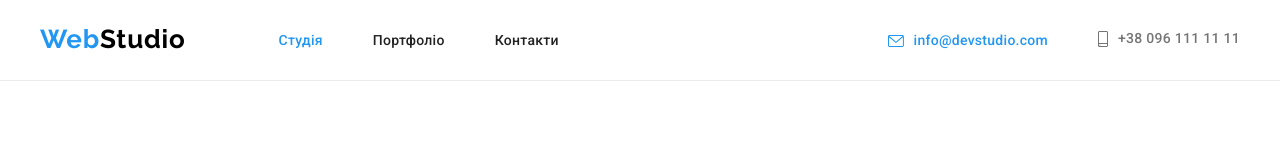
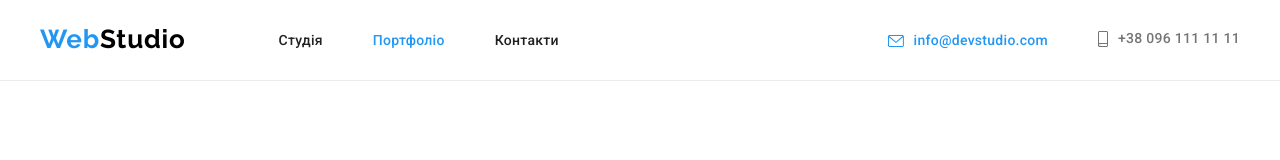
Before and after one commit to Ligantey/goit-markup-hw-01, a plain HTML site: page portfolio.html in a window 1280 px wide. Shown: the top 160 px of the page. Drawn offline with nearby package versions, Linux system fonts and the light colour scheme.

Commit message:
upgrade-39

```diff
--- a/portfolio.html
+++ b/portfolio.html
@@ -35,8 +35,8 @@
             </li>
           </ul>
           <ul class="site-nav">
-            <li><a href="Студія" class="link current">Студія</a></li>
-            <li><a href="./portfolio.html" class="link">Портфоліо</a></li>
+            <li><a href="./index.html" class="link">Студія</a></li>
+            <li><a href="Портфоліо" class="link current">Портфоліо</a></li>
             <li><a href="Контакти" class="link">Контакти</a></li>
           </ul>
           <ul class="auth-nav">
```
